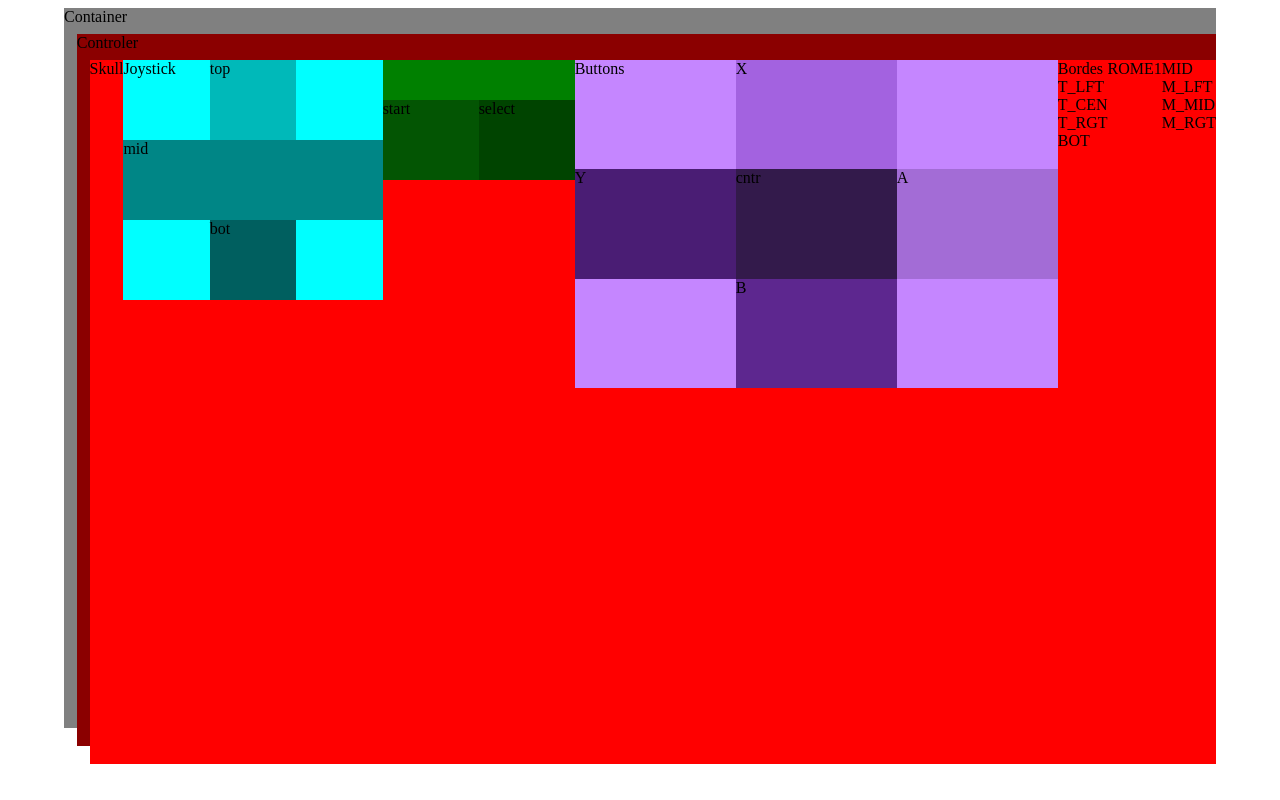
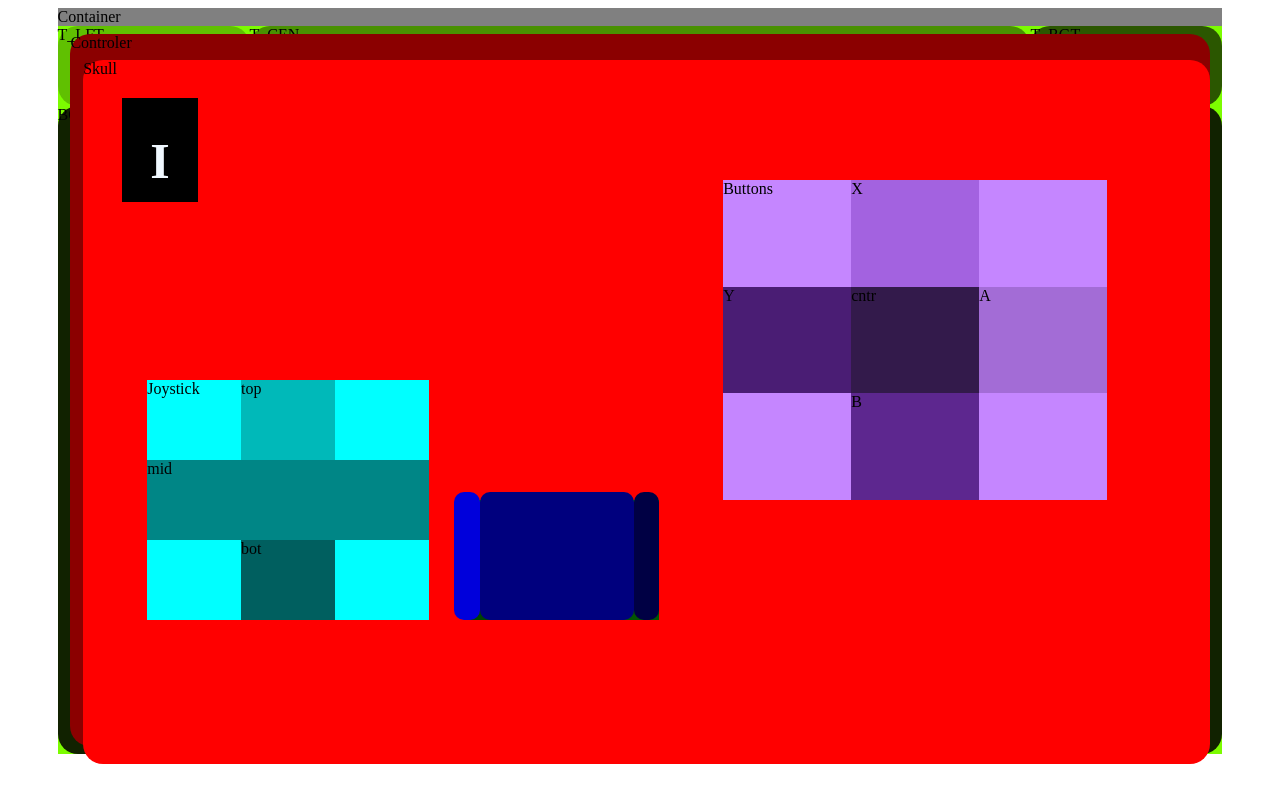
Before and after one commit to Di3LuX/Proyecto_01_Consola, a plain HTML site: page index.html in a window 1280 px wide. Drawn offline with Linux system fonts and the light colour scheme.

Commit message:
posicionamientos de fixed

```diff
--- a/CSS/style.css
+++ b/CSS/style.css
@@ -6,34 +6,39 @@ body {
 
 .container {
   background-color: grey;
-  height: 90vh;
-  width: 90vw;
+  height: 91vh;
+  width: 91vw;
 }
 
 .controller {
   background-color: darkred;
   justify-content: center;
+  position: fixed;
   margin: 1vh 1vw 1vh 1vw;
   height: 89vh;
   width: 89vw;
+  border-radius: 20px;
 }
 
 .skull {
   background-color: red;
   display: flex;
+  position: fixed;
   height: 88vh;
   width: 88vw;
   margin: 1vh 1vw 1vh 1vw;
+  border-radius: 20px;
 }
 
 #joystick {
   background-color: aqua;
   display: grid;
-  grid-template-columns: 1fr 1fr 1fr ;
+  position: fixed;
+  grid-template-columns: 1fr 1fr 1fr;
   grid-template-rows: 1fr 1fr 1fr;
   height: 30vh;
   width: 22vw;
-  /* margin: 45vh 0vw 0vh 0vw; */
+  margin: 40vh 0 0 5vw;
 }
 
 #j-top {
@@ -54,12 +59,13 @@ body {
 
 .buttons {
   display: grid;
-  grid-template-columns: 1fr 1fr 1fr ;
+  position: fixed;
+  grid-template-columns: 1fr 1fr 1fr;
   grid-template-rows: 1fr 1fr 1fr;
   background-color: rgb(197, 134, 255);
-  height: 41vh;
-  width: 41vw;
-  /* margin: 20vh 1vw 1vh 50vw; */
+  height: 40vh;
+  width: 30vw;
+  margin: 15vh 0vw 0vh 50vw;
 }
 
 #X {
@@ -67,11 +73,13 @@ body {
   grid-row: 1/3;
   grid-column: 2/3;
 }
+
 #A {
   background-color: rgb(163, 108, 214);
   grid-row: 2/3;
   grid-column: 3/3;
 }
+
 #B {
   background-color: rgb(93, 39, 143);
   grid-row: 3/3;
@@ -92,21 +100,131 @@ body {
 
 #funciones {
   background-color: green;
-  display: flex;
   justify-content: center;
   height: 15vh;
   width: 15vw;
-  /* margin: 60vh 0vw 0vh 25vw; */
+  position: fixed;
+  margin: 55vh 1vw 0vh 30vw;
 }
+
+#funciones-symbolos {
+  display: flex;
+  justify-content: center;
+  text-align: center;
+}
+
+#funciones-botones {
+  display: flex;
+  text-align: center;
+  justify-content: center;
+}
+
 #start {
   background-color: rgb(3, 85, 3);
   height: 10vh;
   width: 15vw;
-  margin-top: 5vh;
 }
+
+#txt-select {
+  height: 5vh;
+  width: 15vw;
+}
+
+#txt-start {
+  height: 5vh;
+  width: 15vw;
+}
+
 #select {
   background-color: rgb(0, 68, 0);
   height: 10vh;
   width: 15vw;
-  margin-top: 5vh;
 }
+
+#bordes {
+  background-color: lawngreen;
+  position: fixed;
+}
+
+.top {
+  display: flex;
+  border-radius: 20px;
+
+}
+
+#top_lft {
+  background-color: rgb(96, 192, 1);
+  height: 10vh;
+  width: 15vw;
+}
+
+#top_cen {
+  background-color: rgb(73, 145, 1);
+  height: 10vh;
+  width: 61vw;
+}
+
+#top_rgt {
+  background-color: rgb(43, 87, 0);
+  height: 10vh;
+  width: 15vw;
+}
+
+#top_bot {
+  height: 10vh;
+  width: 15vw;
+}
+
+.bot {
+  background-color: rgb(17, 34, 0);
+  height: 81vh;
+  width: 91vw;
+  border-radius: 20px;
+}
+
+#fondo-rome-i {
+  background-color: black;
+  color: aliceblue;
+  position: fixed;
+  height: 13vh;
+  width: 6vw;
+  margin: 3%;
+  align-items: center;
+
+}
+
+#I {
+  font-size: 25px;
+  text-align: center;
+}
+
+#fondos-mid {
+  /* background-color: rgb(255, 255, 255); */
+  position: fixed;
+  display: flex;
+  border-radius: 20px;
+  height: 16vh;
+  width: 16vw;
+  margin: 54vh 1vw 0vh 29vw;
+}
+
+#fondo-mid-lft {
+  background-color: rgb(0, 0, 219);
+  height: 16vh;
+  width: 2vw;
+  border-radius: 10px;
+}
+
+#fondo-mid-mid {
+  background-color: rgb(0, 0, 126);
+  height: 16vh;
+  width: 12vw;
+  border-radius: 10px;
+}
+
+#fondo-mid-rgt {
+  background-color: rgb(0, 0, 68);
+  height: 16vh;
+  width: 2vw;
+  border-radius: 10px;
+}
--- a/index.html
+++ b/index.html
@@ -14,6 +14,17 @@
 <body>
 
   <div class="container">Container
+    <div class="bordes" id="bordes">
+      <div class="top">
+        <div class="top" id="top_lft">T_LFT</div>
+        <div class="top" id="top_cen">T_CEN</div>
+        <div class="top" id="top_rgt">T_RGT</div>
+      </div>
+      <div class="bot">
+        <div id="bot">BOT
+        </div>
+      </div>
+    </div>
     <div class="controller">Controler
       <div class="skull">Skull
 
@@ -24,10 +35,14 @@
         </div>
 
         <div id="funciones">
-          <div class="symbols" id="txt-select"></div>
-          <div class="symbols" id="txt-start"></div>
-          <div id="start">start</div>
-          <div id="select">select</div>
+          <div id="funciones-symbolos">
+            <div id="txt-select">SELECT</div>
+            <div id="txt-start">START</div>
+          </div>
+          <div id="funciones-botones">
+            <div id="select"><button>SELECT</button></div>
+            <div id="start"><button>START</button></div>
+          </div>
         </div>
 
         <div class="buttons">Buttons
@@ -37,31 +52,28 @@
           <div class="button" id="Y">Y</div>
           <div class="button" id="cntr">cntr</div>
         </div>
-        <div class="bordes">Bordes
-          <div id="top_lft">T_LFT</div>
-          <div id="top_cen">T_CEN</div>
-          <div id="top_rgt">T_RGT</div>
-          <div id="bot">BOT
+        <div id="fondo-rome-i">
+          <div id="I">
+            <h1>I</h1>
           </div>
         </div>
-        <div id="fondo_rome_I">ROME1</div>
-        <div id="fondos_mid">MID
-          <div id="fondo_mid_lft">M_LFT</div>
-          <div id="fondo_mid_mid">M_MID</div>
-          <div id="fondo_mid_rgt">M_RGT</div>
+        <div id="fondos-mid">
+          <div id="fondo-mid-lft"></div>
+          <div id="fondo-mid-mid"></div>
+          <div id="fondo-mid-rgt"></div>
         </div>
         <div></div>
         <div></div>
       </div>
       <div id="trim">
-        <div id="color_burdeos"></div>
-        <div id="color_gold"></div>
+        <div id="color-burdeos"></div>
+        <div id="color-gold"></div>
 
         <div id="shade"></div>
         <div id="shade"></div>
       </div>
       <div class="symbols">
-        <div class="symbols" id="rome_I"></div>
+        <div class="symbols" id="rome-i"></div>
       </div>
     </div>
 
```
Also changed, not shown: IMG/mando-bluetooth-retro-famicom-1-1885.jpeg (added).
